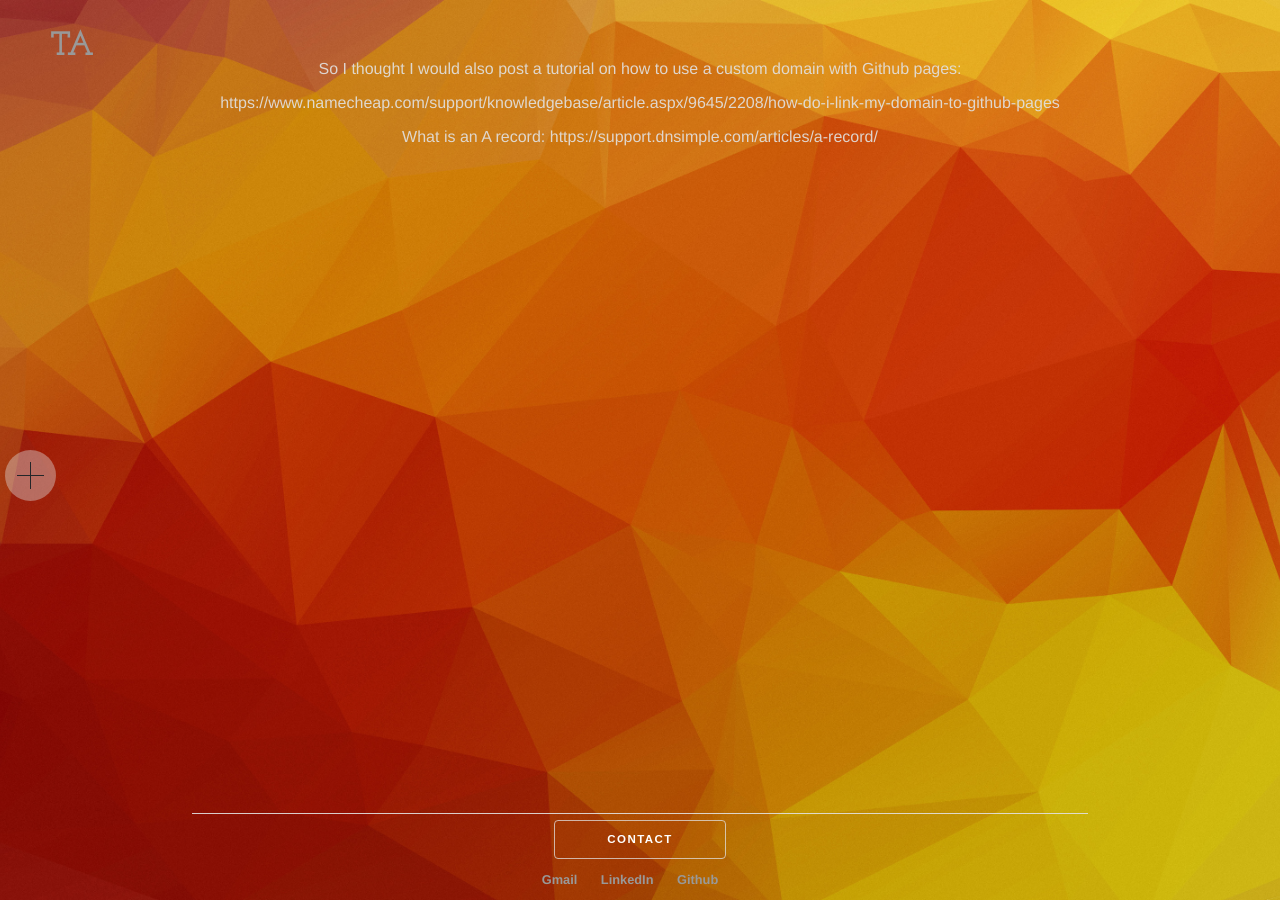
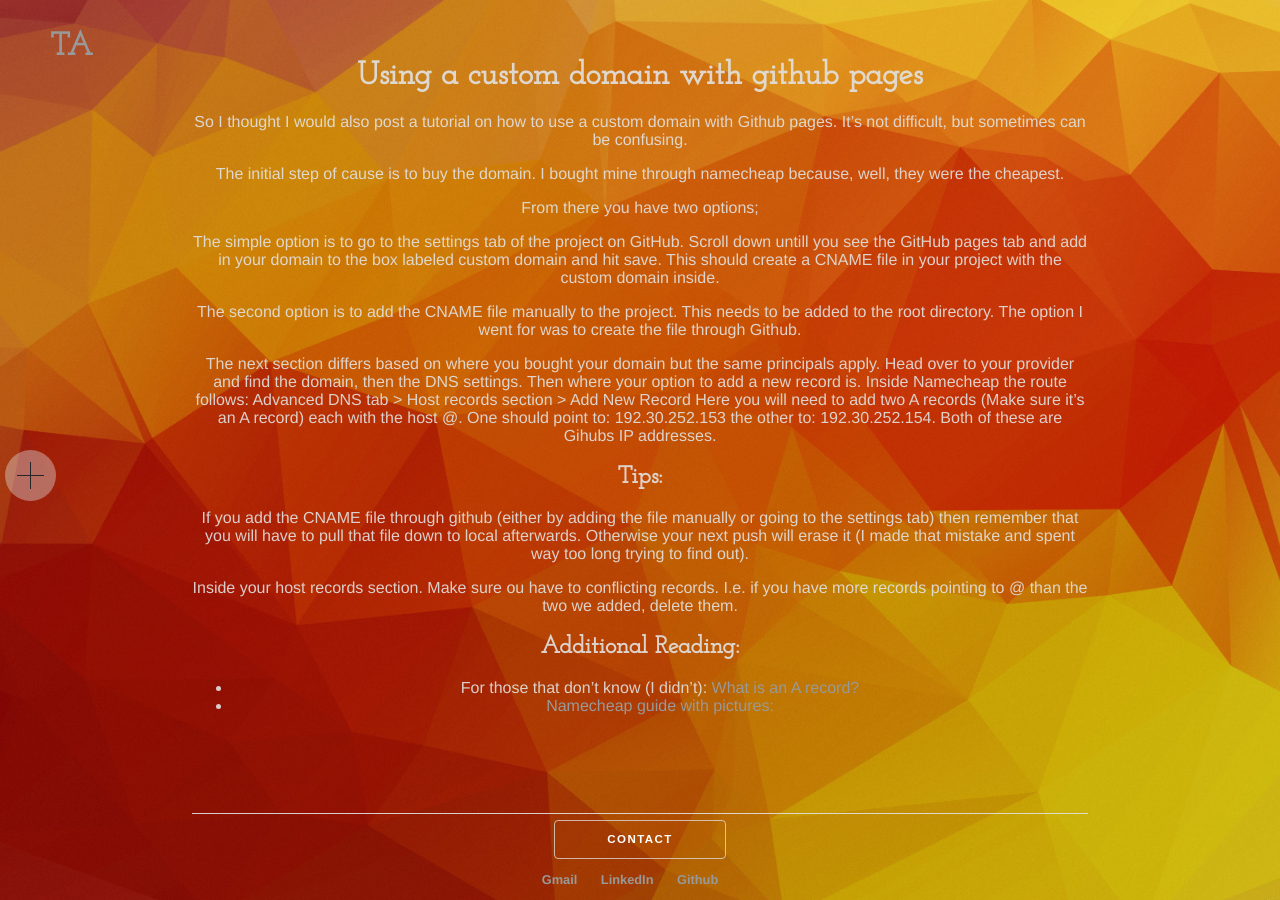
Before and after one commit to ArscottT/ArscottT_practice, a Jekyll site: the page built from _posts/tutorials/2017-03-23-custom_domain.md, in a window 1280 px wide. Built offline with Jekyll 4.4.1, drawn with Linux system fonts in a browser that asks for light colours.

Commit message:
updated the content of the pages

```diff
--- a/_posts/tutorials/2017-03-23-custom_domain.md
+++ b/_posts/tutorials/2017-03-23-custom_domain.md
@@ -1,12 +1,33 @@
 ---
 layout: default
-title: Tutorial post
+title: Custom Domain
 categories: Tutorials
 ---
+<h1>Using a custom domain with github pages</h1>
 
-So I thought I would also post a tutorial on how to use a custom domain with Github pages:
+So I thought I would also post a tutorial on how to use a custom domain with Github pages. It's not difficult, but sometimes can be confusing.
 
-https://www.namecheap.com/support/knowledgebase/article.aspx/9645/2208/how-do-i-link-my-domain-to-github-pages
+The initial step of cause is to buy the domain. I bought mine through namecheap because, well, they were the cheapest.
 
-What is an A record:
-https://support.dnsimple.com/articles/a-record/
+From there you have two options;
+
+The simple option is to go to the settings tab of the project on GitHub. Scroll down untill you see the GitHub pages tab and add in your domain to the box labeled custom domain and hit save. This should create a CNAME file in your project with the custom domain inside.
+
+The second option is to add the CNAME file manually to the project. This needs to be added to the root directory. The option I went for was to create the file through Github.
+
+The next section differs based on where you bought your domain but the same principals apply.
+Head over to your provider and find the domain, then the DNS settings. Then where your option to add a new record is.
+Inside Namecheap the route follows: Advanced DNS tab > Host records section >  Add New Record
+Here you will need to add two A records (Make sure it's an A record) each with the host @. One should point to: 192.30.252.153 the other to: 192.30.252.154.
+Both of these are Gihubs IP addresses.
+
+<h2>Tips:</h2>
+
+If you add the CNAME file through github (either by adding the file manually or going to the settings tab) then remember that you will have to pull that file down to local afterwards. Otherwise your next push will erase it (I made that mistake and spent way too long trying to find out).
+
+Inside your host records section. Make sure ou have to conflicting records. I.e. if you have more records pointing to @ than the two we added, delete them.
+
+<h2>Additional Reading:</h2>
+
+- For those that don't know (I didn't): [What is an A record?](https://support.dnsimple.com/articles/a-record/)
+- [Namecheap guide with pictures:](https://www.namecheap.com/support/knowledgebase/article.aspx/9645/2208/how-do-i-link-my-domain-to-github-pages)
```
Also changed, not shown: _posts/tutorials/2016-10-31-initial-post.md (+4 -2 lines), about/index.md (+5 -5 lines), projects/index.md (+4 -0 lines).
